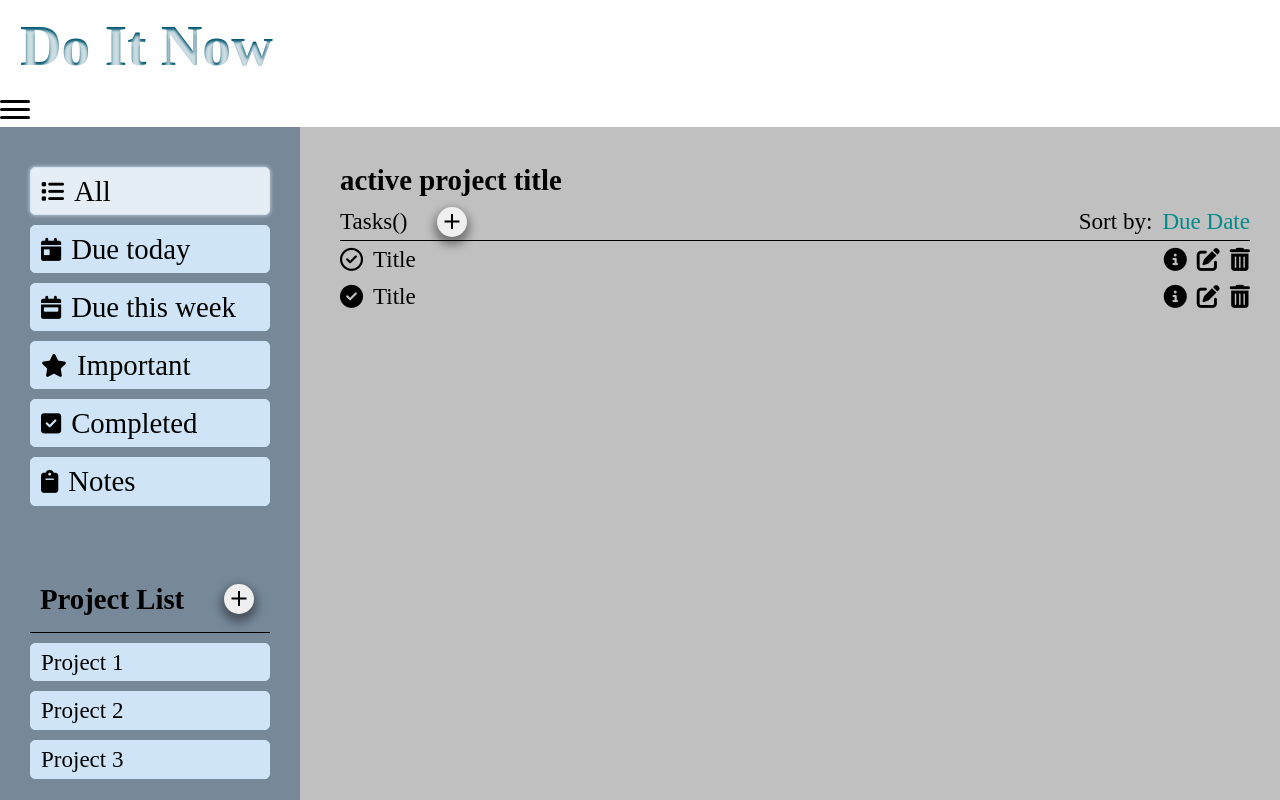
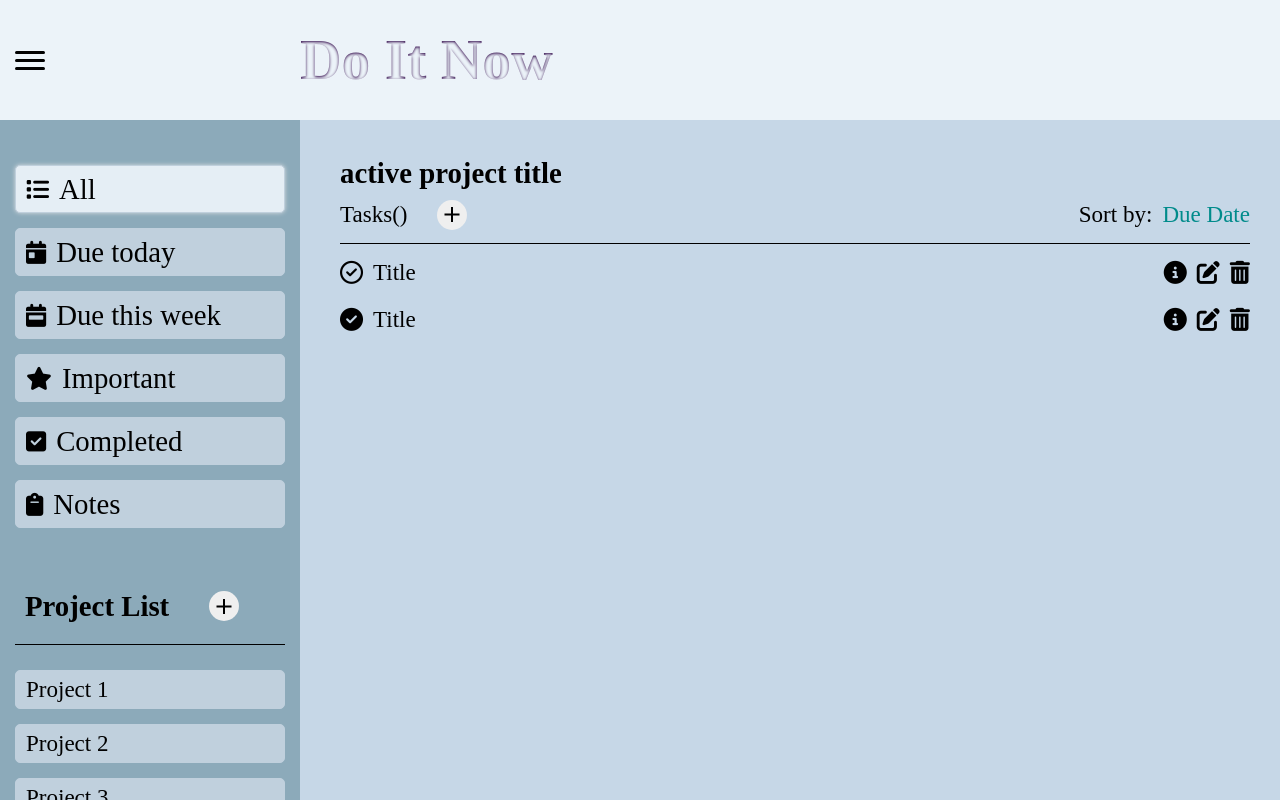
Before and after one commit to Bayoura/todo-list, a website built with webpack: page src/temp.html in a window 1280 px wide. Built offline with nearby package versions, Linux system fonts and the light colour scheme.

Commit message:
change colours, make sidebar scrollable, add paddings and margins

```diff
--- a/src/styles.css
+++ b/src/styles.css
@@ -15,22 +15,28 @@
 /* make tool-tips */
 
 body {
-  background-color: silver;
+  background-color: hsl(208deg 40% 84%);
 }
 
 header {
-  background-color: white;
+  background-color: hsl(208deg 52% 95%);
+  border-bottom: 2px solid 2px solid hsl(188deg 100% 27%);
+  height: 120px;
+  display: flex;
+  flex-direction: row-reverse;
+  justify-content: flex-end;
+  align-items: center;
 }
 
 h1 {
-  background-color: hsl(194deg 100% 22%);
+  background-color: hsl(277deg 93% 14%);
   font-size: 3rem;
   -webkit-background-clip: text;
   -moz-background-clip: text;
   background-clip: text;
   color: transparent;
-  text-shadow: 0px 3px 3px hsl(0deg 0% 100% / 80%) ;
-  padding-left: 20px;
+  text-shadow: 0px 1px 3px hsl(208deg 52% 95%);
+  margin-left: 255px;
 }
 
 h2,
@@ -42,14 +48,16 @@ h2,
 }
 
 .side-bar {
-  background: lightslategrey;
+  background: hsl(201deg 25% 64%);
   display: flex;
   justify-content: center;
   position: fixed;
-  padding: 30px;
+  left: 0;
+  padding: 30px 15px;
   width: 300px;
+  height: calc(100% - 120px); /* this ensures that you can scroll to the bottom if there is overflow. The 127px are the height of the header, they get cut off at the bottom if you don't do this */
   min-width: 200px;
-  min-height: 100vh;
+  overflow-y: auto;
   z-index: 5;
 }
 
@@ -64,7 +72,7 @@ h2,
 .side-bar li,
 .side-bar h2 {
   padding: 0 10px;
-  margin: 10px 0;
+  margin: 15px 0;
 }
 
 li {
@@ -72,8 +80,8 @@ li {
 }
 
 .side-bar li {
-  background-color: hsl(207deg 72% 89%);
-  border: 1px solid hsl(207deg 72% 89%);
+  background-color: hsl(207deg 30% 81%);
+  border: 1px solid hsl(207deg 30% 81%);
   transition: 300ms ease-out;
   user-select: none;
 }
@@ -92,7 +100,7 @@ li {
 }
 
 .user-projects-container {
-  margin-top: 60px;
+  margin-top: 40px;
 }
 
 .title-and-btn-container {
@@ -111,15 +119,14 @@ li {
 
 button,
 input[type="submit"],
-input[type="button"] {
+input[type="button"],
+.icon {
   cursor: pointer;
 }
 
 .add-button {
   border: none;
   border-radius: 50%;
-  /* color of background, just slightly darker */
-  box-shadow: 0px 5px 10px 3px hsl(0deg 0% 0% / 40%);
   font-size: 1.4rem;
   display: flex;
   align-items: center;
@@ -154,6 +161,7 @@ label.hamburger {
   height: 35px;
   width: 30px;
   position: relative;
+  margin-left: 15px;
 }
 
 .line {
@@ -194,11 +202,6 @@ main {
   margin-left: 310px;
 }
 
-.task-sort-container {
-  display: flex;
-  justify-content: space-between;
-}
-
 .sort-container {
   display: flex;
   gap: 10px;
@@ -235,10 +238,17 @@ main {
   background-color: aquamarine;
 }
 
+.task-sort-container {
+  display: flex;
+  justify-content: space-between;
+  margin-bottom: 10px;
+}
+
 .task {
   display: flex;
   align-items: center;
   gap: 10px;
+  margin-bottom: 10px;
 }
 
 .task-details {
@@ -256,6 +266,8 @@ main {
 .task-list,
 .project-list {
   border-top: 1px solid black;
+  padding-top: 10px;
+  padding-bottom: 20px;
 }
 
 .new-project-form > input{
```
